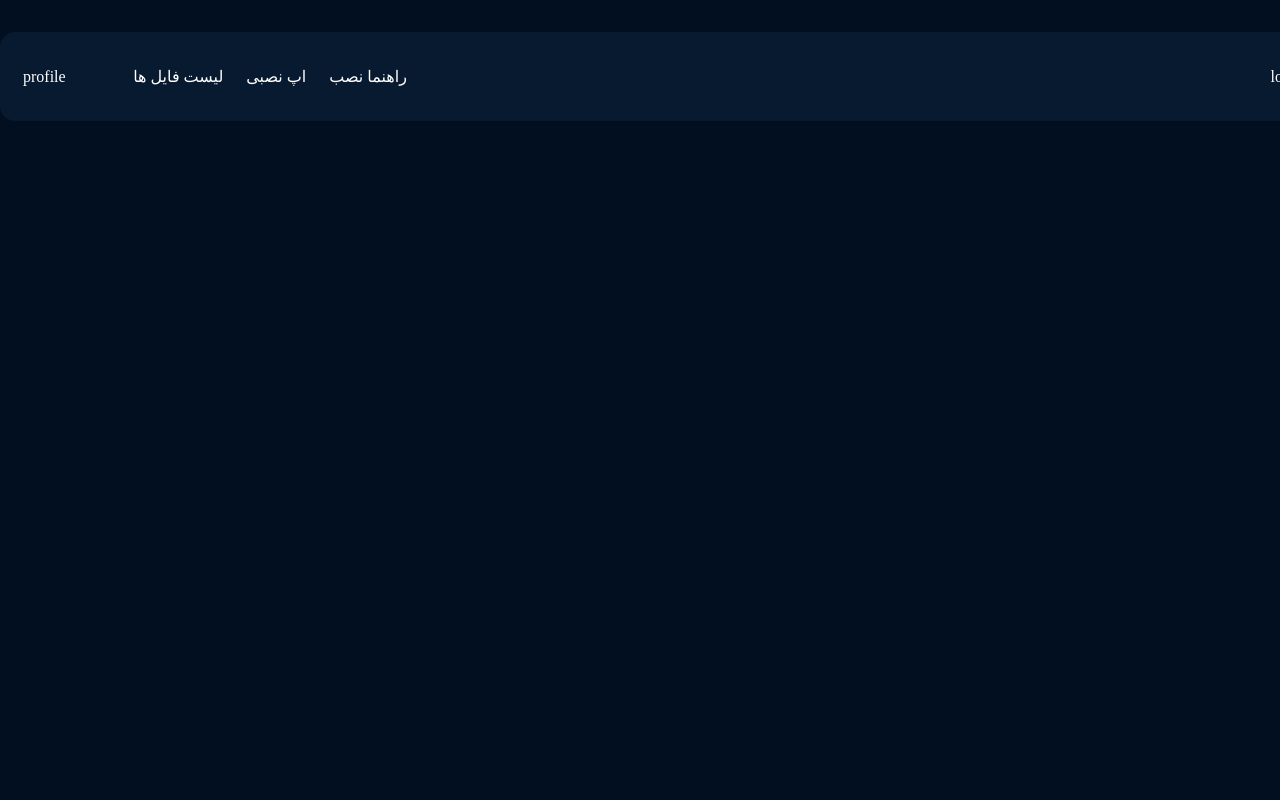
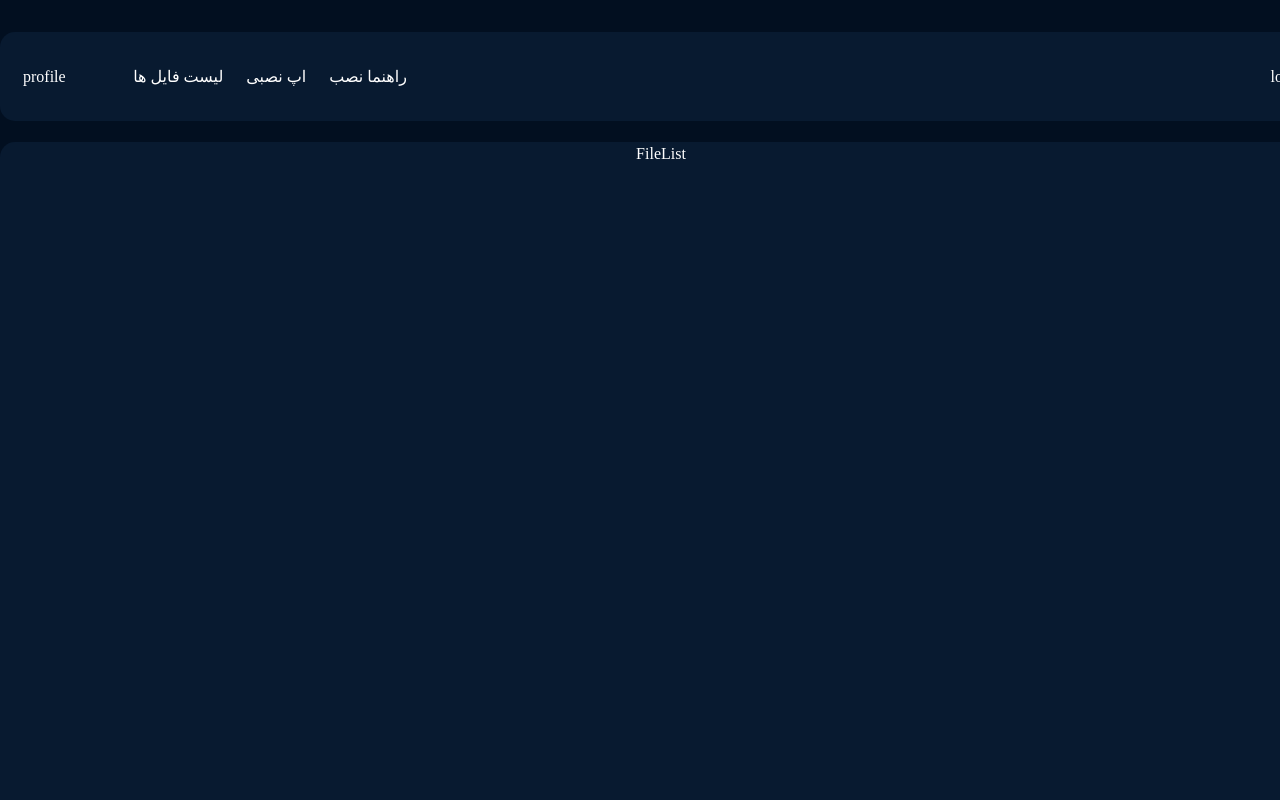
Before and after one commit to Erfanmah7/speed-vpn, a React (Vite) app: page /filelist in a window 1280 px wide. Shown: the top 800 px of the page. Built offline with nearby package versions, Linux system fonts and the light colour scheme; a web font is replaced by a local one.

Commit message:
add listfile

```diff
--- a/src/layout/Header.jsx
+++ b/src/layout/Header.jsx
@@ -14,9 +14,9 @@ function Header() {
             <a href="#">
               <li>اپ نصبی</li>
             </a>
-            <a href="#">
+            <Link to="/filelist">
               <li>لیست فایل ها</li>
-            </a>
+            </Link>
           </ul>
         </div>
         <div>profile</div>
--- /dev/null
+++ b/src/pages/FileList.jsx
@@ -0,0 +1,11 @@
+import React from "react";
+
+function FileList() {
+  return (
+    <div className="h-[964px] w-[1322px] bg-[#081A30] rounded-[15px]">
+      FileList
+    </div>
+  );
+}
+
+export default FileList;
--- a/src/routers/Router.jsx
+++ b/src/routers/Router.jsx
@@ -2,12 +2,14 @@ import React from "react";
 import { Route, Routes } from "react-router-dom";
 import Home from "../pages/Home";
 import InstallationGuide from "../pages/InstallationGuide";
+import FileList from "../pages/FileList";
 
 function Router() {
   return (
     <Routes>
       <Route path="/" element={<Home />} />
       <Route path="/installationguide" element={<InstallationGuide />} />
+      <Route path="/filelist" element={<FileList />} />
     </Routes>
   );
 }
```
